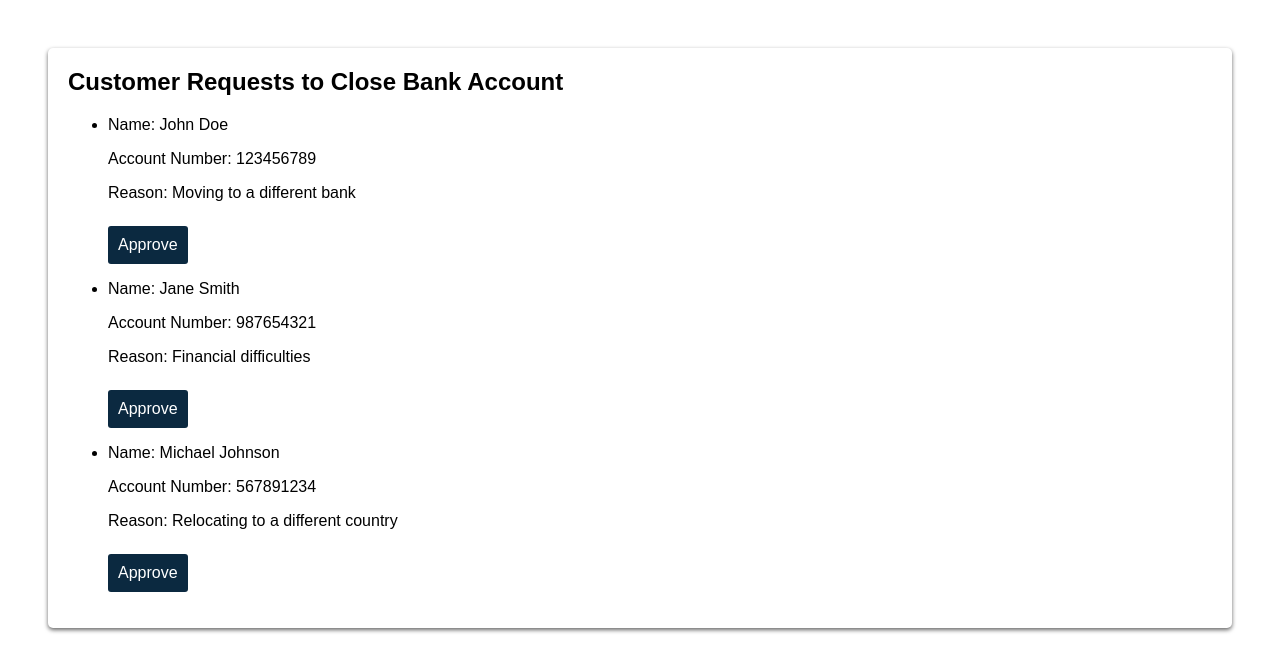
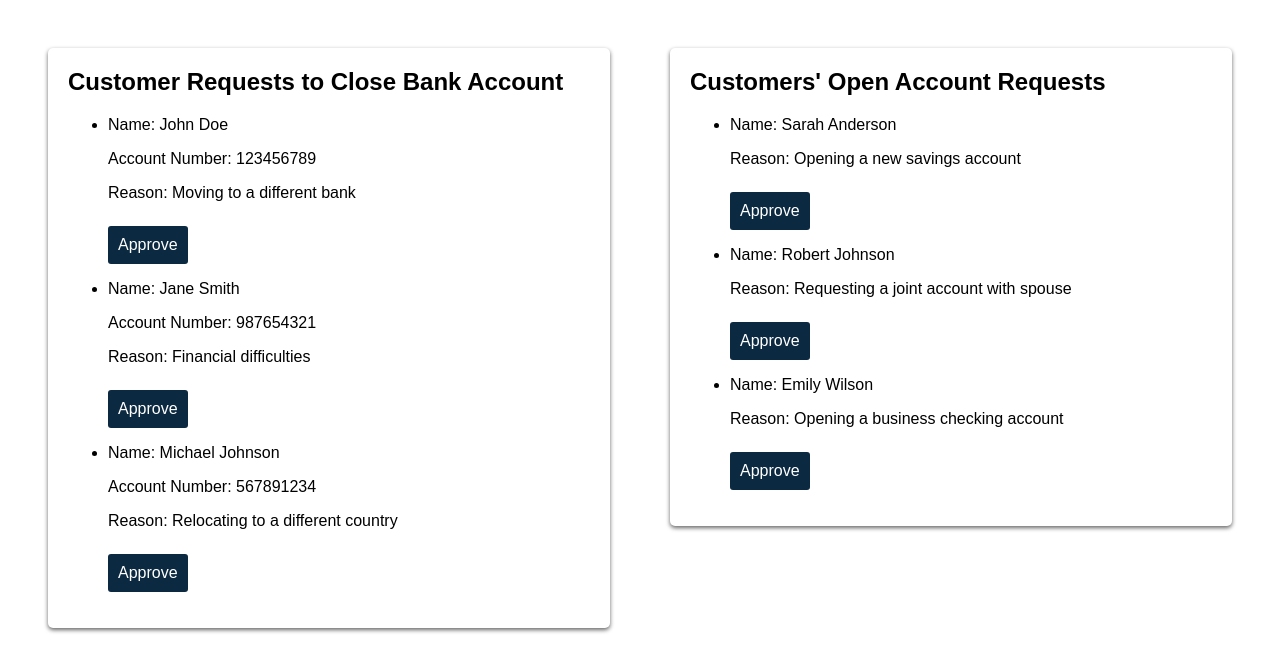
Before and after one commit to software-engineering-2023/El-shorba-3gabethom, a plain HTML site: page closebankaccount.html in a window 1280 px wide. Drawn offline with Linux system fonts and the light colour scheme.

Commit message:
Add files via upload

```diff
--- a/closebankaccount.html
+++ b/closebankaccount.html
@@ -34,6 +34,28 @@
                     </ul>
                 </div>
             </div>
+            <div class="grid-item">
+                <div class="card">
+                    <h2>Customers' Open Account Requests</h2>
+                    <ul class="open-requests-list">
+                        <li>
+                            <p>Name: Sarah Anderson</p>
+                            <p>Reason: Opening a new savings account</p>
+                            <button type="submit">Approve</button>
+                        </li>
+                        <li>
+                            <p>Name: Robert Johnson</p>
+                            <p>Reason: Requesting a joint account with spouse</p>
+                            <button type="submit">Approve</button>
+                        </li>
+                        <li>
+                            <p>Name: Emily Wilson</p>
+                            <p>Reason: Opening a business checking account</p>
+                            <button type="submit">Approve</button>
+                        </li>
+                    </ul>
+                </div>
+            </div>
         </section>
     </main>
 </body>
```
